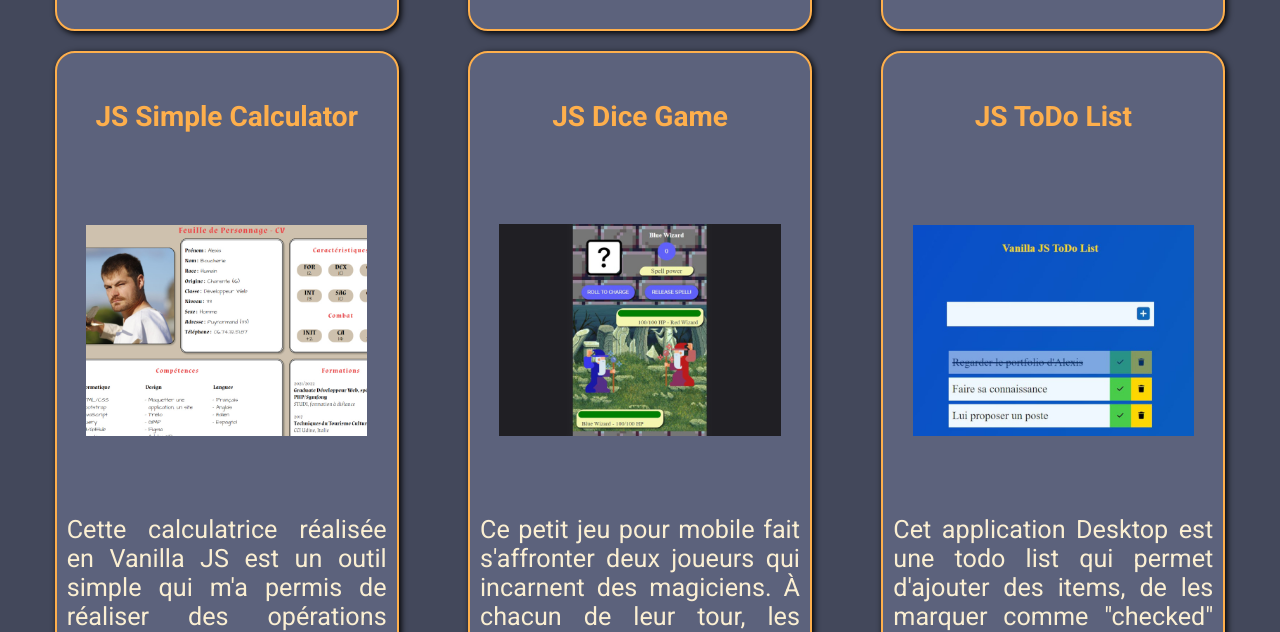
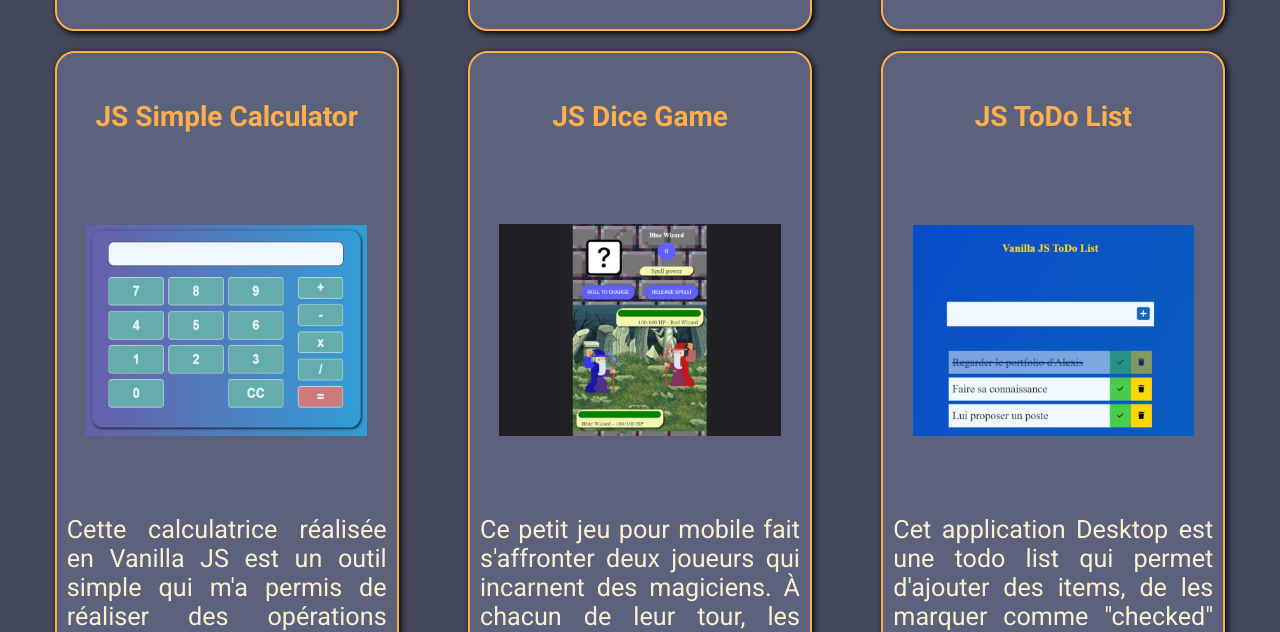
Before and after one commit to AlexisBoucherie/portfolio, a PHP site: page / in a window 1280 px wide. Shown: the part 2450-3082 px from the top of the page. Run offline with PHP 8.4, Linux system fonts and the light colour scheme.

```diff
--- a/css/style.css
+++ b/css/style.css
@@ -367,7 +367,7 @@ footer a {
     }
 
     .pic4 {
-        background-image: url('../img/cvfdp.jpeg');
+        background-image: url('../img/calculator.jpeg');
     }
 
     .pic5 {
```
Also changed, not shown: img/calculator.jpeg, img/dicegame.jpeg, img/todolist.jpeg.
